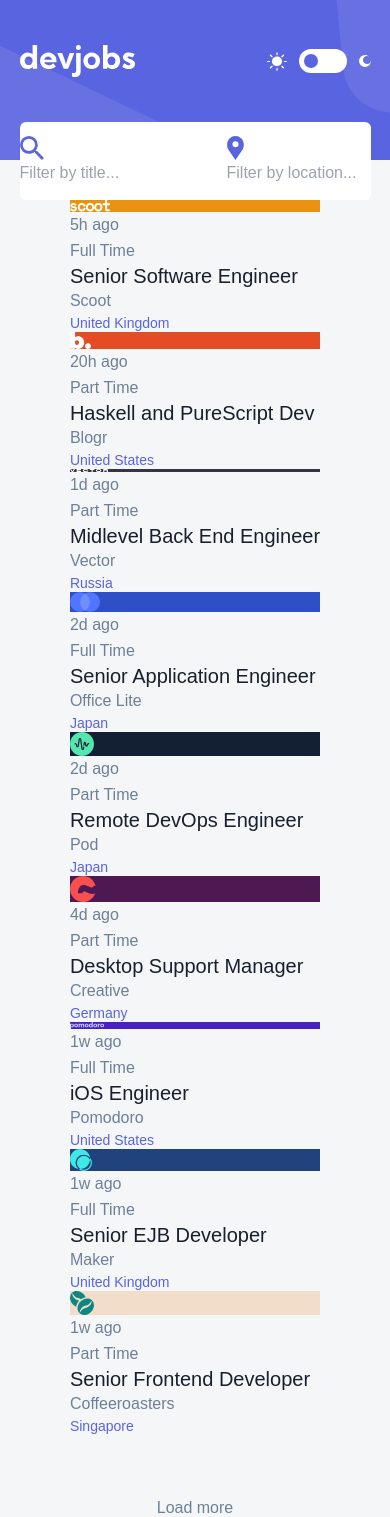
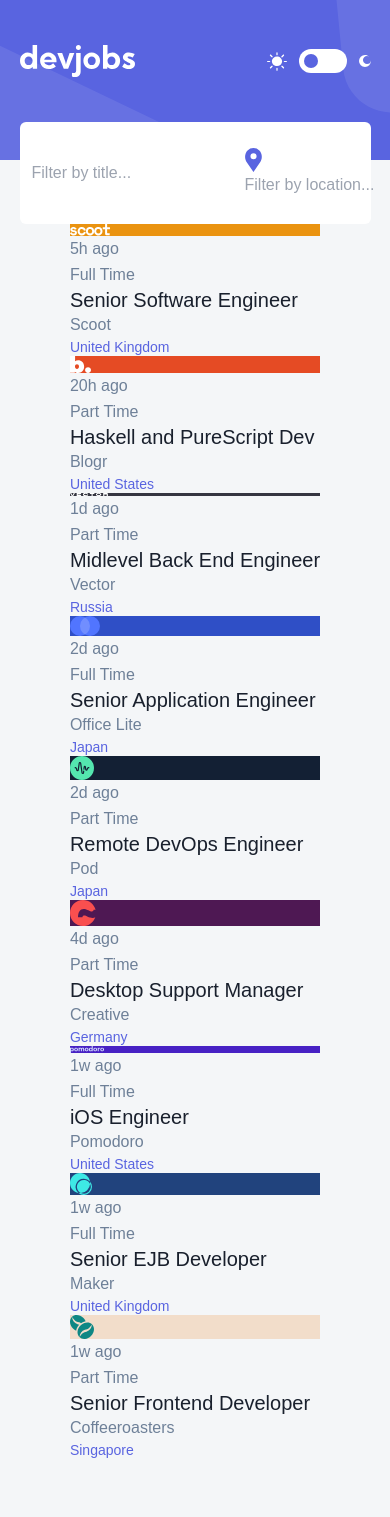
Before and after one commit to UnicornDad8/devjobs-web-app, a React (Create React App) app: page / in a window 390 px wide. Shown: the top 1517 px of the page. Built offline with nearby package versions, Linux system fonts and the light colour scheme.

Commit message:
Added some more styles to SearchBar component

```diff
--- a/src/components/Main/SearchBar.js
+++ b/src/components/Main/SearchBar.js
@@ -54,7 +54,7 @@
 
   return (
     <form onSubmit={submitSearchHandler} className="relative w-full">
-      <section className="w-full flex justify-between items-center search-bar-bg rounded-[0.6rem] pr-[1.6rem] duration-200 ease-linear">
+      <section className="w-full flex justify-between items-center search-bar-bg rounded-[0.6rem] pr-[1.6rem] duration-200 ease-linear search-bar">
         <Input
           onChange={changeInputInfosHandler}
           id="filterByInfos"
@@ -105,6 +105,7 @@
                   transition: { delay: 0.2 },
                 }}
                 exit={{ opacity: 0, transition: { delay: 0 } }}
+                className="flex flex-col items-stretch gap-[1rem] fixed top-[50%] left-[50%] w-[calc(100% - 10%)] z-30 -translate-x-2/4 -translate-y-2/4 rounded-[0.6rem] search-bar-more-infos"
               >
                 <Input
                   onChange={changeInputLocationHandler}
--- a/src/components/UI/Button.js
+++ b/src/components/UI/Button.js
@@ -7,9 +7,11 @@
         backgroundColor: props.noBackground ? "transparent" : "",
         marginTop: props.marginTop ? "6rem" : "",
       }}
-      className={`"" ${props.primary ? "" : ""} ${
-        props.hideOnMobile ? "hide-on-mobile" : ""
-      } ${props.showOnlyOnMobile ? "show-only-on-mobile" : ""}`}
+      className={`"button-font font-bold rounded-[0.5rem] p-[1.6rem] capitalize duration-200 ease-linear" ${
+        props.primary ? "text-white button-primary" : "button-secondary"
+      } ${props.hideOnMobile ? "hide-on-mobile" : ""} ${
+        props.showOnlyOnMobile ? "show-only-on-mobile" : ""
+      }`}
     >
       {props.children}
     </button>
--- a/src/index.css
+++ b/src/index.css
@@ -217,3 +217,75 @@
 .search-bar-bg {
   background-color: var(--background-color-elements);
 }
+
+.search-bar-more-infos {
+  background-color: var(--background-color-elements);
+}
+
+.button-font {
+  font-size: var(--font-size-body);
+}
+
+.button-primary {
+  background-color: var(--color-violet);
+}
+
+.button-secondary {
+  color: var(--color-btn-2);
+  background-color: var(--background-color-btn-2);
+}
+
+.search-bar-more-infos label:first-child::after {
+  content: "";
+  position: absolute;
+  top: auto;
+  bottom: 0;
+  left: 0;
+  height: 0.1rem;
+  width: 100%;
+  background-color: var(--color-dark-grey);
+  opacity: 0.2;
+}
+
+.search-bar-more-infos label {
+  padding: var(--padding-search-bar-items);
+}
+
+.search-bar-more-infos div {
+  display: flex;
+  flex-direction: column;
+  justify-content: stretch;
+  padding: 0 var(--padding-search-bar-items) var(--padding-search-bar-items);
+}
+
+@media (max-width: 75em) {
+  .search-bar > *,
+  .search-bar-more-infos > * {
+    flex-shrink: 1;
+  }
+}
+
+@media (max-width: 48.12em) {
+  .search-bar {
+    padding: 1.2rem;
+    gap: 0.6rem;
+  }
+
+  .search-bar > label:first-child::after {
+    display: none;
+  }
+
+  .search-bar > label:first-child img {
+    display: none;
+  }
+}
+
+@media (hover: hover) {
+  .button-primary:hover {
+    background-color: var(--color-light-violet);
+  }
+
+  .button-secondary:hover {
+    background-color: var(--background-color-btn-2-hover);
+  }
+}
```
